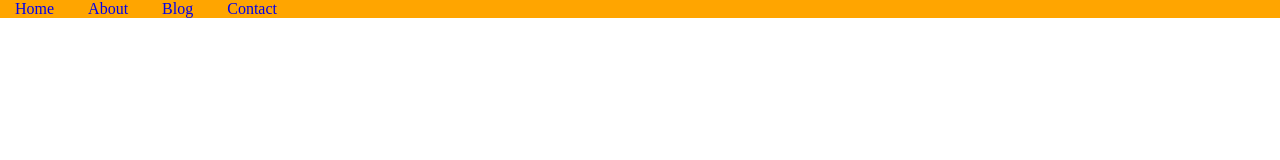
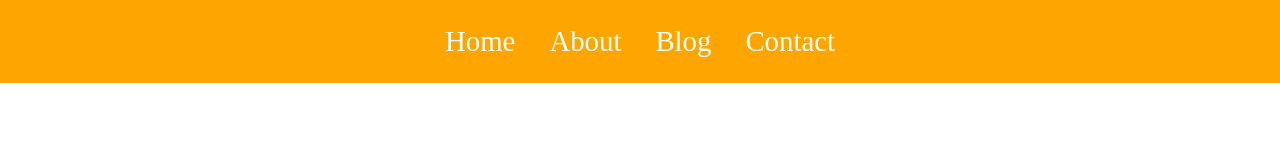
Before and after one commit to dev-ahmed-sakib/test-web, a plain HTML site: page index.html in a window 1280 px wide. Drawn offline with Linux system fonts and the light colour scheme.

Commit message:
changes css

```diff
--- a/style.css
+++ b/style.css
@@ -5,11 +5,17 @@
 
 ul{
     background: orange;
+    text-align: center;
+
 }
 ul li{
     display: inline-block;
+
 }
 ul li a{
     text-decoration: none;
     padding: 25px 15px;
+    display: inline-block;
+    color: white;
+    font-size: 1.8rem;
 }
```
